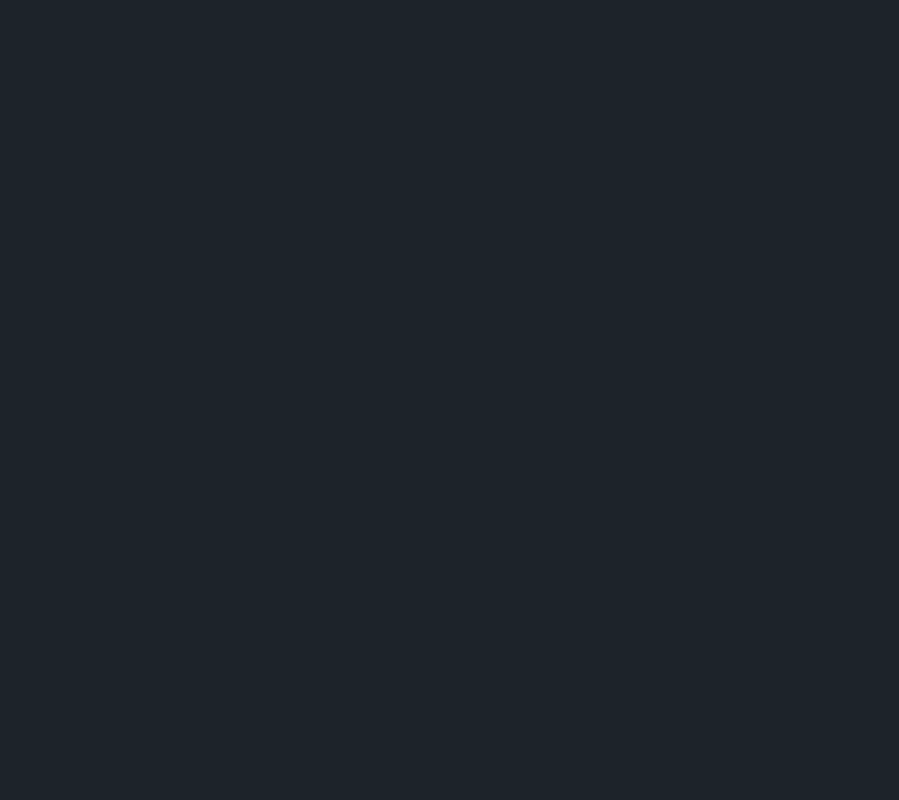
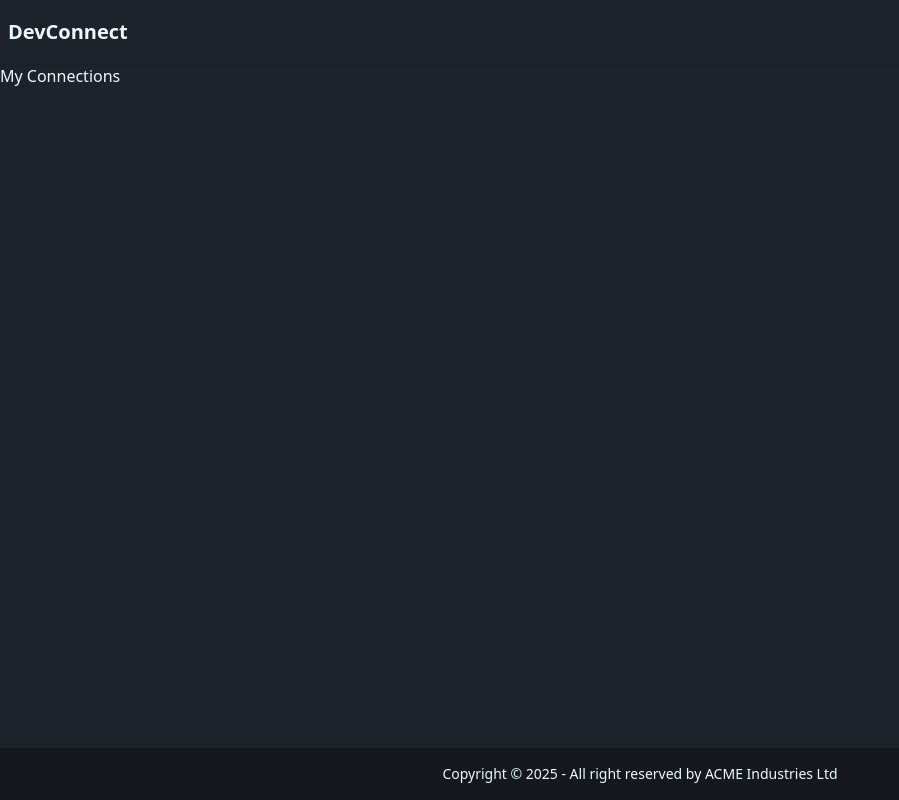
Before and after one commit to Amruthsk/portfolio.github.io, a React (Vite) app in the folder projects/devconnect/client/: page /connections in a window 1280 px wide. Before the commit this address had no page. Shown: the whole page, without its empty margins (0-899 px from the left). Built offline with nearby package versions, Linux system fonts and the light colour scheme; no server answers.

Commit message:
feat(client): add connections page and navigation route

```diff
--- a/projects/devconnect/client/src/App.jsx
+++ b/projects/devconnect/client/src/App.jsx
@@ -5,6 +5,7 @@ import Profile from "./components/Profile.jsx";
 import Feed from "./components/Feed.jsx";
 import { Provider } from "react-redux";
 import appStore from "./utils/appStore.js";
+import ConnectionPage from "./components/ConnectionPage.jsx";
 
 function App() {
   return (
@@ -16,6 +17,7 @@ function App() {
               <Route path="/" element={<Feed />} />
               <Route path="/login" element={<Login />} />
               <Route path="/profile" element={<Profile />} />
+              <Route path="/connections" element={<ConnectionPage />} />
             </Route>
           </Routes>
         </BrowserRouter>
--- /dev/null
+++ b/projects/devconnect/client/src/components/ConnectionPage.jsx
@@ -0,0 +1,11 @@
+import React from 'react'
+
+const ConnectionPage = () => {
+  return (
+    <div>
+      <h1>My Connections</h1>
+    </div>
+  );
+}
+
+export default ConnectionPage;
--- a/projects/devconnect/client/src/components/NavBar.jsx
+++ b/projects/devconnect/client/src/components/NavBar.jsx
@@ -44,7 +44,6 @@ const NavBar = () => {
                 role="button"
                 className="btn btn-ghost btn-circle avatar"
               >
-
                 <div className="w-10 rounded-full">
                   <img alt="User Photo" src={user.photoUrl} />
                 </div>
@@ -59,6 +58,9 @@ const NavBar = () => {
                     Profile
                     <span className="badge">New</span>
                   </Link>
+                </li>
+                <li>
+                  <Link to="/connections">Connections</Link>
                 </li>
 
                 <li>
```
Lines whose indentation alone changed are shown as unchanged.
